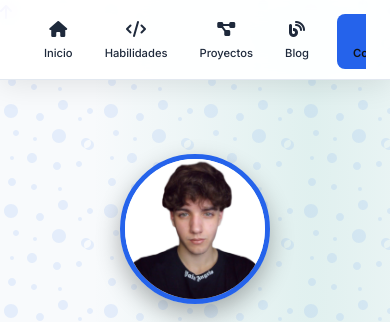
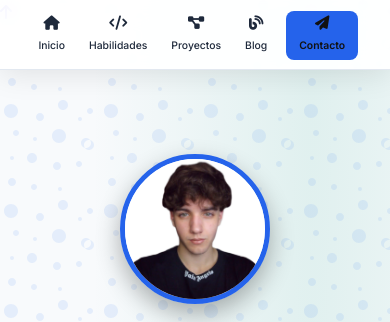
Before and after one commit to valenfd3z/portafolio, a plain HTML site: page index.html in a window 390 px wide. Shown: the top 322 px of the page. Drawn offline with nearby package versions, Linux system fonts and the light colour scheme; files whose address does not match are found by name.

Commit message:
Ajustes de diseño responsivo para la barra de navegación en móviles

```diff
--- a/css/styles.css
+++ b/css/styles.css
@@ -942,13 +942,14 @@ footer {
 @media (max-width: 768px) {
     /* Navigation Bar */
     #navbar .nav-links {
-        gap: 0.5rem;
-        padding: 0.8rem 0.5rem;
+        gap: 0.3rem;
+        padding: 0.6rem 0.3rem;
         overflow-x: auto;
         -webkit-overflow-scrolling: touch;
         scrollbar-width: none; /* Firefox */
         justify-content: flex-start;
         padding-bottom: 0.5rem;
+        font-size: 0.9em;
     }
 
     #navbar .nav-links::-webkit-scrollbar {
@@ -956,23 +957,23 @@ footer {
     }
 
     #navbar a {
-        padding: 0.5rem 0.75rem;
-        font-size: 0.8rem;
+        padding: 0.4rem 0.6rem;
+        font-size: 0.75rem;
         white-space: nowrap;
     }
 
     #navbar .nav-icon {
-        font-size: 1rem;
+        font-size: 0.9rem;
     }
 
     #navbar a span {
-        font-size: 0.7rem;
+        font-size: 0.65rem;
     }
 
     .contact-btn {
-        padding: 0.4rem 1rem !important;
-        margin-left: 0.5rem;
-        font-size: 0.8rem !important;
+        padding: 0.3rem 0.8rem !important;
+        margin-left: 0.3rem;
+        font-size: 0.7rem !important;
     }
 
     .section {
```
